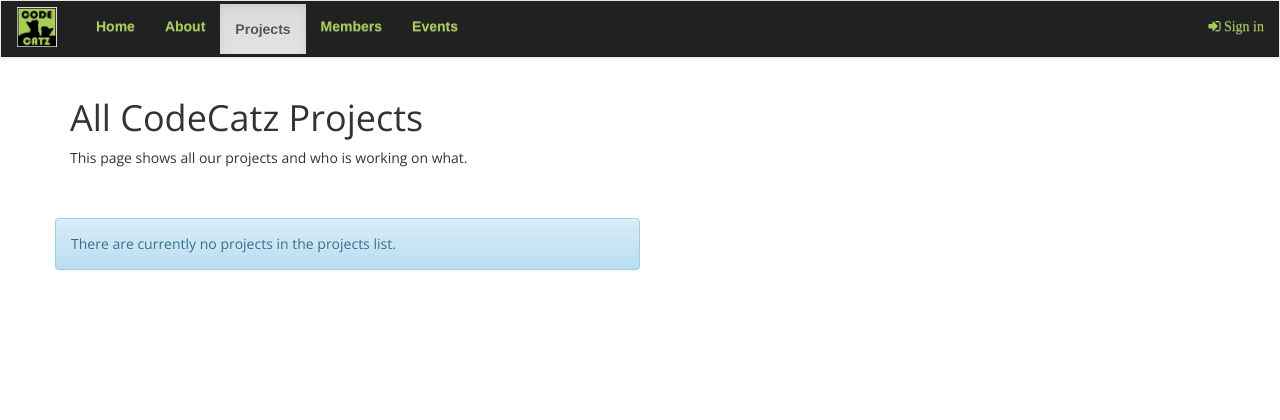
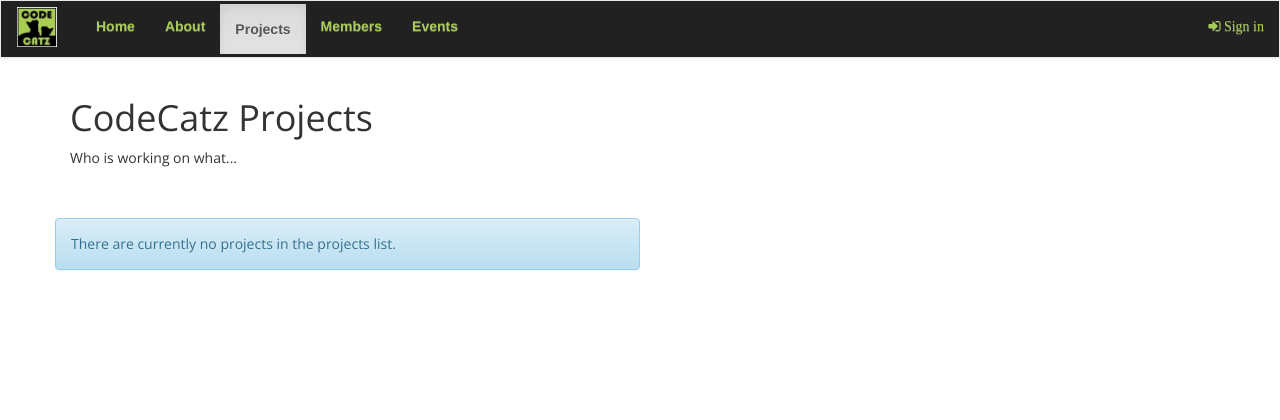
Before and after one commit to CodeCatz/TrackCat, a Django app: page /projects/ in a window 1280 px wide. Shown: the top 420 px of the page. Run offline with Django 3.2, Linux system fonts and the light colour scheme; data that the repository does not hold is empty; some libraries are stand-ins or nearby versions.

Commit message:
Changed the title and intro on project page

```diff
--- a/web/templates/pages/projects.html
+++ b/web/templates/pages/projects.html
@@ -6,13 +6,13 @@
 
 	<header class="row">
 		<div class="col-lg-6 col-sm-7">
-			<h1>All CodeCatz Projects</h1>
+			<h1>CodeCatz Projects</h1>
 		</div>
 	</header>
 
 	<div class="row">
 		<div class="col-lg-6 col-sm-5">
-			<p>This page shows all our projects and who is working on what.</p>
+			<p>Who is working on what...</p>
 		</div>
 	</div>
 
```
